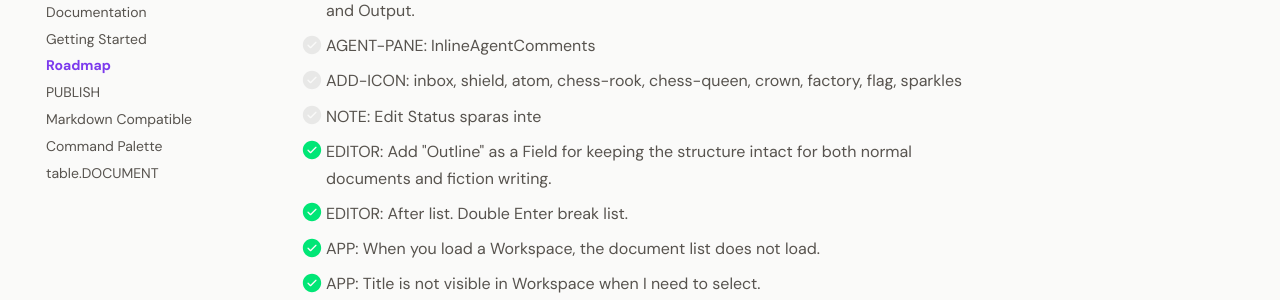
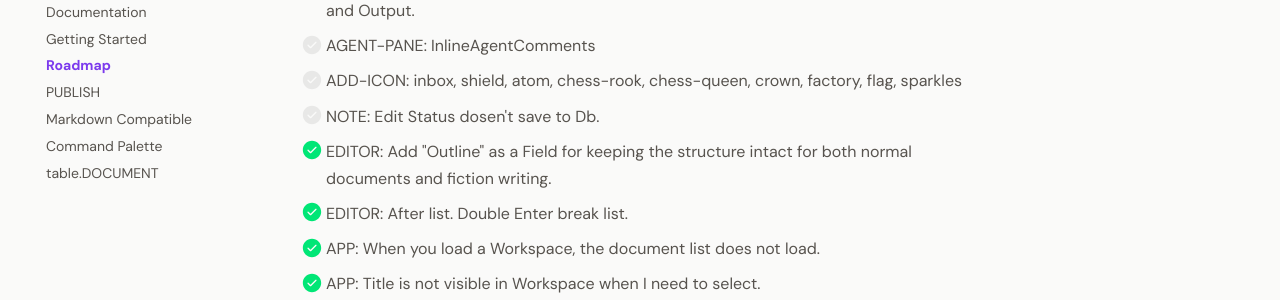
Before and after one commit to larssonhthomas-afk/writebase-docs, an MkDocs documentation site: the page built from docs/009-roadmap.md, in a window 1280 px wide and 900 px high, scrolled down 986 px. Shown: the part 154-454 px from the top of the window. Built offline with MkDocs 1.6.1 and Material for MkDocs 9.7.7, drawn with Linux system fonts in a browser that asks for light colours; some web fonts are replaced.

Commit message:
Update 009-roadmap.md

```diff
--- a/docs/009-roadmap.md
+++ b/docs/009-roadmap.md
@@ -43,7 +43,7 @@ This Backlog has a priority 1-3.
 - [ ] AGENTS: Test with "Outline" and add what fields and select to define the whole Agent, and Output.
 - [ ] AGENT-PANE: InlineAgentComments
 - [ ] ADD-ICON: inbox, shield, atom, chess-rook, chess-queen, crown, factory, flag, sparkles
-- [ ] NOTE: Edit Status sparas inte
+- [ ] NOTE: Edit Status dosen't save to Db.
 
 - [x] EDITOR: Add "Outline" as a Field for keeping the structure intact for both normal documents and fiction writing.
 - [x] EDITOR: After list. Double Enter break list.
```
